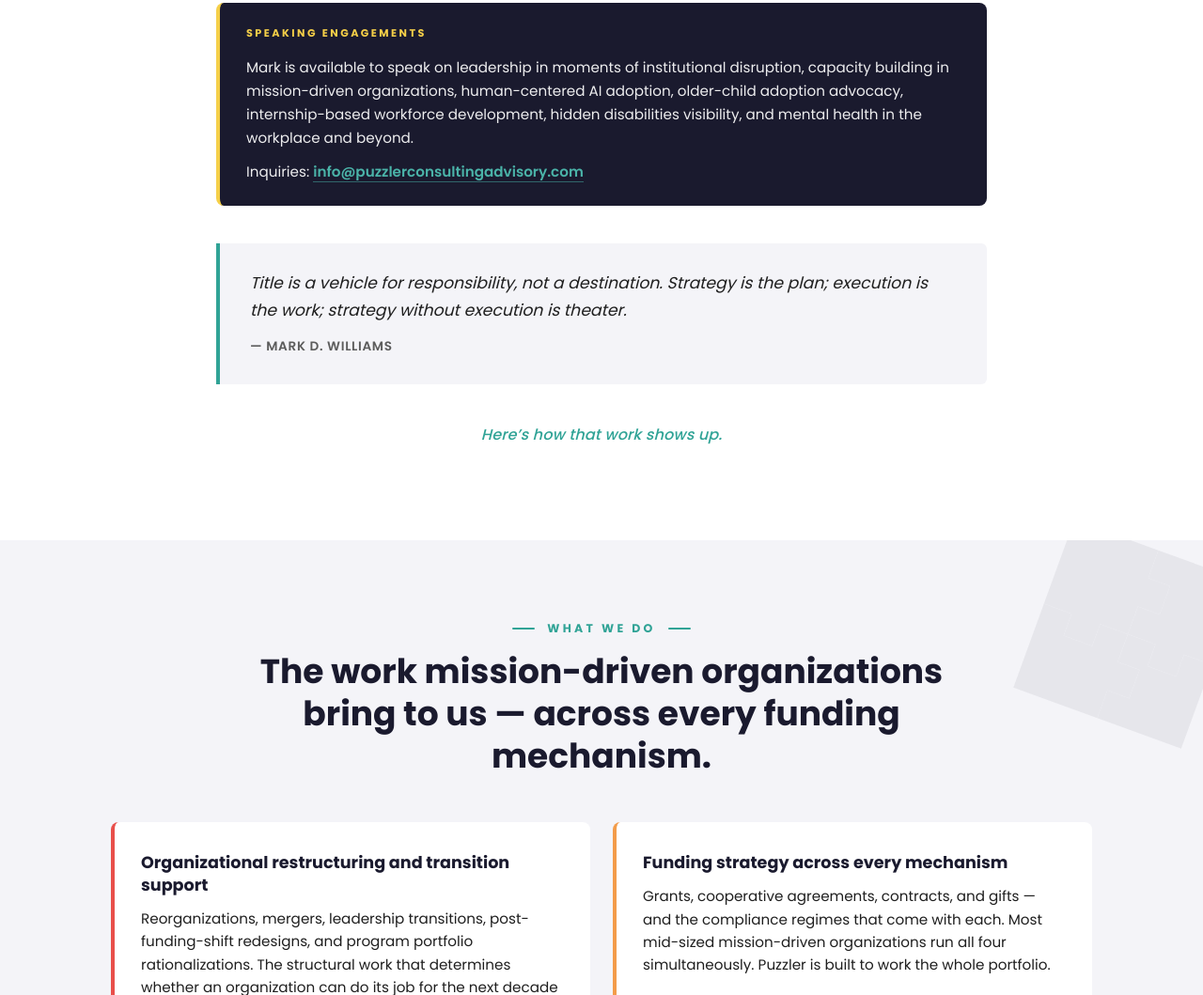
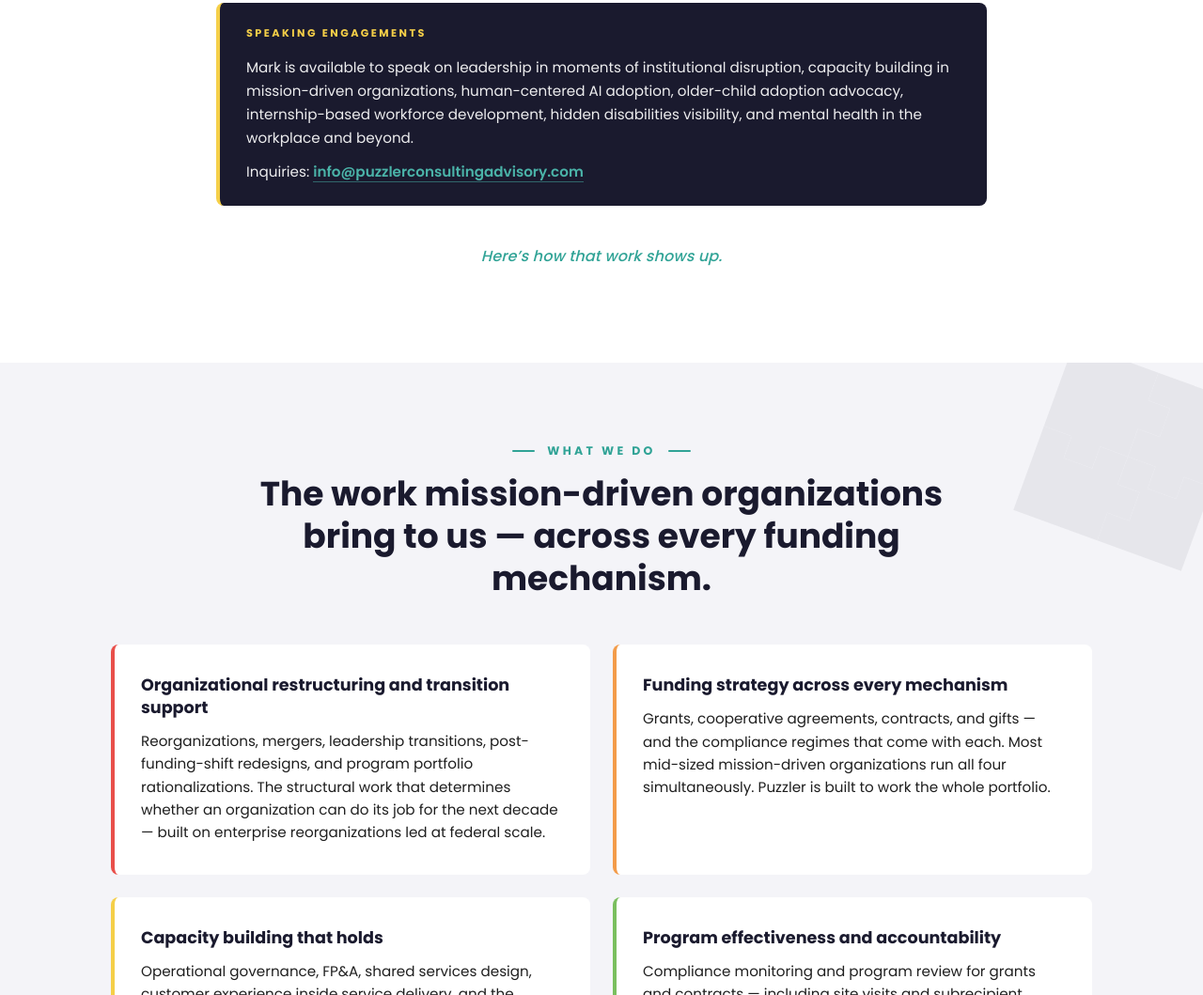
Before and after one commit to puzzlerconsultingadvisory/puzzler-website, a plain HTML site: page index.html in a window 1280 px wide. Shown: the part 2811-3870 px from the top of the page at 94% size. Drawn offline with Linux system fonts and the light colour scheme.

Commit message:
delete west wing quote

```diff
--- a/index.html
+++ b/index.html
@@ -325,11 +325,6 @@
         <p>Inquiries: <a href="mailto:info@puzzlerconsultingadvisory.com">info@puzzlerconsultingadvisory.com</a></p>
       </div>
 
-      <div class="pull-quote">
-        Title is a vehicle for responsibility, not a destination. Strategy is the plan; execution is the work; strategy without execution is theater.
-        <span class="pull-quote-attribution">— Mark D. Williams</span>
-      </div>
-
       <p class="section-handoff">Here&rsquo;s how that work shows up.</p>
     </div>
   </div>
```
